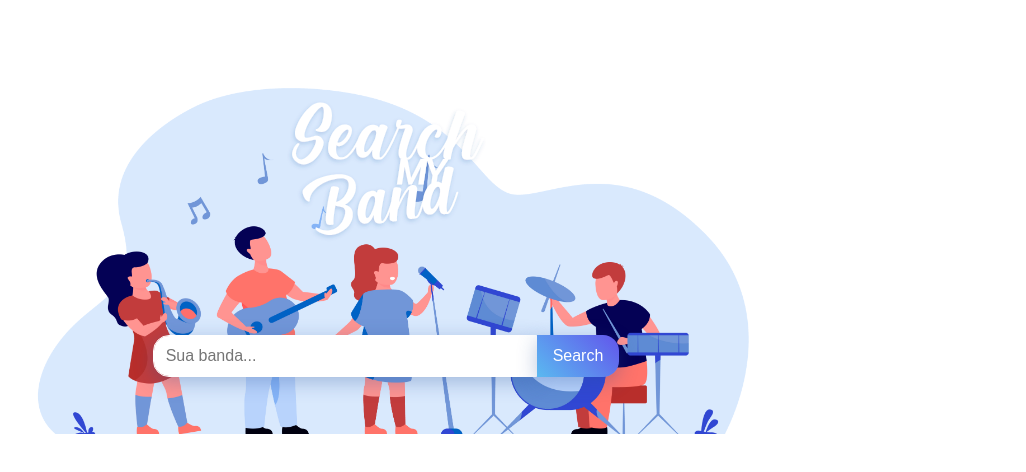
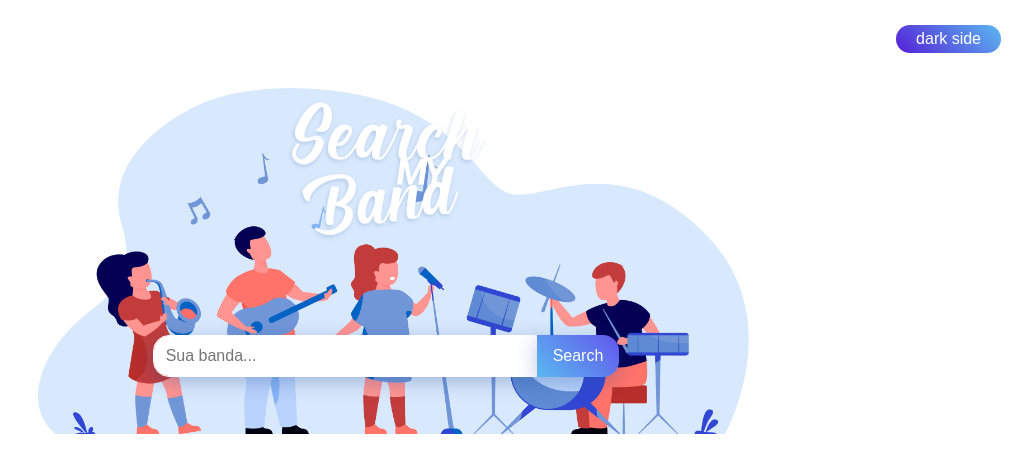
Before and after one commit to joaotonetto/vue-youtube-ticketmaster-search, a Vue app: page / in a window 1280 px wide. Shown: the top 472 px of the page, without its empty margins (254-1280 px from the left). Built offline with nearby package versions, Linux system fonts and the light colour scheme.

Commit message:
Final redesign, add darkmode

```diff
--- a/src/App.vue
+++ b/src/App.vue
@@ -1,5 +1,8 @@
 <template>
-  <div id="app">
+  <div :class="{ darkTheme: darkMode }" id="app">
+    <button class="dark-btn" @click="turnDark">
+      {{themeStat}} side
+    </button>
     <div :class="{ noResults: !showResults }" id="header">
       <Logo />
       <Search @onSearchRequested="search" />
@@ -26,6 +29,8 @@ export default {
       videos: [],
       events: [],
       showResults: false,
+      darkMode: false,
+      themeStat: "dark",
     };
   },
 
@@ -34,6 +39,13 @@ export default {
   },
 
   methods: {
+    turnDark() {
+      this.darkMode = !this.darkMode;
+      if(this.darkMode == true)
+        this.themeStat = "ligth";
+      else
+        this.themeStat = "dark";
+    },
     search(queryString) {
       //verificação para evitar consulta vazia
       //
@@ -65,7 +77,7 @@ export default {
 };
 </script>
 
-<style>
+<style type="scss">
 #app {
   font-family: Avenir, Helvetica, Arial, sans-serif;
   -webkit-font-smoothing: antialiased;
@@ -75,6 +87,9 @@ export default {
   display: flex;
   flex-direction: column;
   align-items: center;
+  position: relative;
+  transition: 0.6s ease;
+  background: var(--background);
 }
 #app {
   --background: #fff;
@@ -108,13 +123,62 @@ export default {
   --red: #e1054e;
 }
 
-html {
-  background-color: var(--background);
+#app.darkTheme {
+  --background: #070F1E;
+  --resultbackground: #212F4A;
+
+  /* colors */
+  --darkPurple: #D71E1E;
+  --darkPurpleHover: #F02121;
+  --purple: #EC5555;
+  --purpleHover: #FF5C5C;
+  --blue: #F0A55A;
+  --blueHover:  #FFAF60;
+  --darkBlue: #974323;
+  --darkBlueHover: #BD532C;
+  --lightBlue: #F0A55A;
+  --black: #fff;
+  --grey: #4e4e50;
+
+  /* box shadows */
+  --blueShadow: 0 5px 20px #97432350;
+  --blueLowShadow: 0 3px 20px #97432335;
+  --hoverBlueShadow: 0 6px 20px #97432375;
+
+  /* gradients */
+  --gradBluePurple: linear-gradient(45deg, var(--blue), var(--purple));
+  --hoverGradBluePurple: linear-gradient(45deg, var(--blueHover), var(--purpleHover));
+  --gradDarkPurpleBlue: linear-gradient(45deg, var(--darkPurple), var(--blue));
+
+
+  --darkred: #950741;
+  --red: #e1054e;
+
+  margin-top: -8px;
+}
+.dark-btn {
+  color: white;
+  font-size: 1rem;
+  font-weight: 500;
+  outline: 0;
+  padding: 5px 20px;
+  text-decoration: none;
+  cursor: pointer;
+  user-select: none;
+  border: none;
+  background: var(--gradDarkPurpleBlue);
+  border-radius: 30px;
+  transition: font-weight 0.28s ease-in-out;
+  position: fixed;
+  right: 25px;
+  top: 25px;
+  z-index: 10;
 }
 
 body {
   margin: 8px 0 0 0;
 }
+
 
 .noResults {
   margin-top: 10vh;
--- a/src/components/Result.vue
+++ b/src/components/Result.vue
@@ -286,7 +286,7 @@ h3 {
 }
 
 #video-result-data h4 {
-  color: var(--black);
+  color: black;
   margin: 0;
   overflow: hidden;
   text-overflow: ellipsis;
@@ -305,7 +305,7 @@ h3 {
 }
 #video-result-data p {
   margin: 0px !important;
-  color: var(--black);
+  color: black;
   font-size: 12px;
   overflow: hidden;
   text-overflow: ellipsis;
@@ -317,7 +317,7 @@ h3 {
 }
 
 #event-result-data h4 {
-  color: var(--black);
+  color: black;
   font-size: 1.25rem;
   margin: 0;
   overflow: hidden;
@@ -399,7 +399,7 @@ h3 {
   cursor: pointer;
   user-select: none;
   border: none;
-  color: var(--black);
+  color: black;
   background-color: white;
   border-radius: 0 0 30px 30px;
   transition: font-weight 0.28s ease-in-out;
@@ -422,7 +422,7 @@ h3 {
 
 .active {
   font-weight: 600 !important;
-  color: var(--darkBlue);
+  color: var(--darkBlue) !important;
 }
 
 #filter-results {
```
Also changed, not shown: 1 other file (tests, documents, lock files or other folders).
